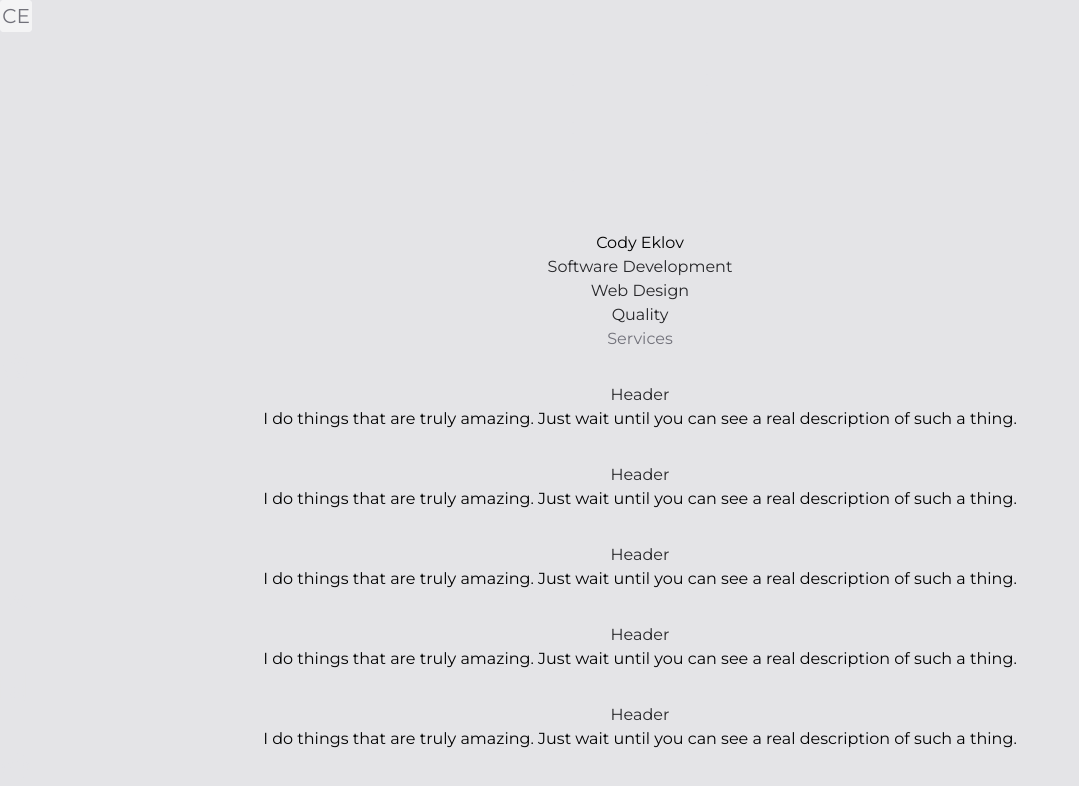
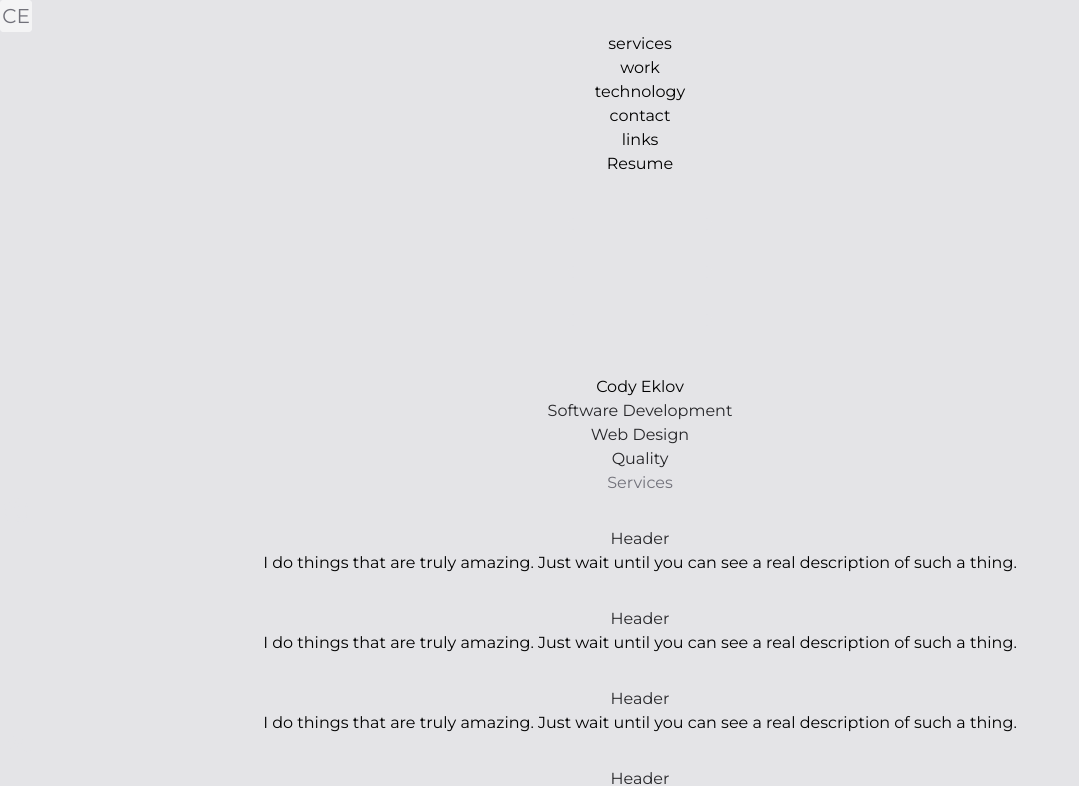
Before and after one commit to ceklov/CEKLOV, a Vue app: page / in a window 1280 px wide. Shown: the top 786 px of the page, without its empty margins (0-1079 px from the left). Built offline with nearby package versions, Linux system fonts and the light colour scheme.

Commit message:
add large nav header

```diff
--- a/src/assets/index.css
+++ b/src/assets/index.css
@@ -4,6 +4,7 @@
 
 @layer components {
     /* #region DEFAULTS */
+
     html {
       @apply bg-zinc-200 h-full;
       scroll-behavior: smooth;
@@ -19,6 +20,10 @@
 
     h3 {
         @apply text-zinc-800;
+    }
+
+    .w-88 {
+      width: 22rem;
     }
 
     /* #endregion */
--- a/src/components/HeaderComponent.vue
+++ b/src/components/HeaderComponent.vue
@@ -10,7 +10,6 @@
         </a>
       </div>
 
-      <!--
       <div
         id="lg-nav-content"
         class="
@@ -24,109 +23,46 @@
       >
         <ul
           class="
-            flex flex-col
+            flex
             text-sm
             font-medium
             tracking-widest
             text-zinc-200
             mt-2
-            w-28
           "
         >
           <li
+            v-for="link in links"
+            :key="link.id"
             class="
-              text-right
               uppercase
               hover:bg-zinc-200
               hover:text-zinc-800
               hover:font-semibold
               px-2
-              mb-4
-              lg:mb-3
+              mb-3
+              w-36
             "
           >
-            <a href="/#home">Home</a>
+            <a :href="'/#' + link.link">{{ link.link }}</a>
           </li>
-
           <li
             class="
-              text-right
               uppercase
               hover:bg-zinc-200
               hover:text-zinc-800
               hover:font-semibold
               px-2
-              mb-4
-              lg:mb-3
+              mb-3
+              w-36
             "
           >
-            <a href="/#services">Services</a>
-          </li>
-
-          <li
-            class="
-              text-right
-              uppercase
-              hover:bg-zinc-200
-              hover:text-zinc-800
-              hover:font-semibold
-              px-2
-              mb-4
-              lg:mb-3
-            "
-          >
-            <a href="/#work">Work</a>
-          </li>
-
-          <li
-            class="
-              text-right
-              uppercase
-              hover:bg-zinc-200
-              hover:text-zinc-800
-              hover:font-semibold
-              px-2
-              mb-4
-              lg:mb-3
-            "
-          >
-            <a href="/#contact">Contact</a>
-          </li>
-
-          <li
-            class="
-              text-right
-              uppercase
-              hover:bg-zinc-200
-              hover:text-zinc-800
-              hover:font-semibold
-              px-2
-              mb-4
-              lg:mb-3
-            "
-          >
-            <a href="/#links">Links</a>
-          </li>
-
-          <li
-            class="
-              text-right
-              uppercase
-              hover:bg-zinc-200
-              hover:text-zinc-800
-              hover:font-semibold
-              px-2
-              mb-4
-              lg:mb-3
-            "
-          >
-            <a href="/eklov-resume.pdf" target="_blank">Resume</a>
+            <a href="/eklov-resume.pdf" _target="blank">Resume</a>
           </li>
         </ul>
       </div>
--->
 
-      <div class="inline-block h-8 mr-3">
+      <div class="inline-block h-8 mr-3 lg:hidden">
         <button id="nav-button" class="h-full w-full" @click="isOpen">
           <svg
             class="h-full w-auto"
@@ -195,7 +131,7 @@
               hover:bg-zinc-200 hover:text-zinc-800 hover:font-semibold
             "
           >
-            <a :href="'/#' + link.link + ''" @click="close">{{ link.link }}</a>
+            <a :href="'/#' + link.link" @click="close">{{ link.link }}</a>
           </li>
 
           <li
--- a/src/components/PictureComponent.vue
+++ b/src/components/PictureComponent.vue
@@ -43,7 +43,7 @@
             text-center
             items-center
             w-80
-            lg:w-96
+            lg:w-88
             mx-2
             my-7
             md:block
```
